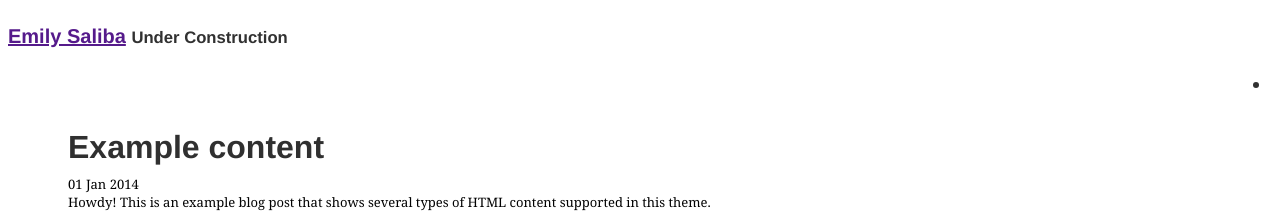
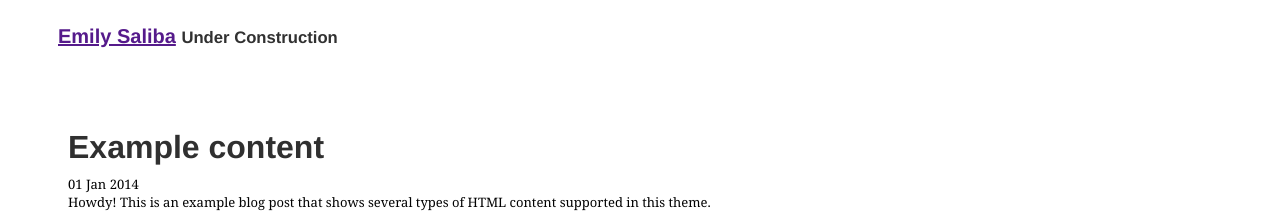
Before and after one commit to emilysquid/emilysquid.github.io, a Jekyll site: the page built from _posts/2014-01-01-example-content.md, in a window 1280 px wide. Shown: the top 213 px of the page. Built offline with Jekyll 4.4.1, drawn with Linux system fonts in a browser that asks for light colours.

Commit message:
update header

```diff
--- a/_layouts/post.html
+++ b/_layouts/post.html
@@ -90,7 +90,53 @@
     font-family: helvetica, sans-serif;
   }
 
+/* header */
+header {
+  display: block;
+  /*height: 100px;*/
+  margin:0 60px 0 50px;
+  color: #ccc;
+}
+  header h1 {
+    display: block;
+    height: 50px;
+    margin:30px 0 0 0;
+    float: left;
+  }
+    header h1 a {
+      display:inline-block;
+      -webkit-transform: translate3d(0,0,0);
+      -webkit-transition: 160ms -webkit-transform ease-out;
+    }
+    header h1 a:hover {
+      -webkit-transform: translate3d(0,2px,0);
+  /*    -webkit-filter: blur(1px);
+      -moz-filter: blur(1px);*/
+      cursor:pointer;
+    }
+    header h1 img { display:block; float:left; }
 
+  header ul.navigation {
+    display:block;
+    text-align: left;
+    float: right;
+    line-height: 50px;
+    margin-top: 35px;
+    font-family: helvetica, sans-serif;
+  }
+  header ul.navigation li {
+    display: inline-block;
+    list-style: none;
+    margin-left: 1em;
+  }
+  header ul.navigation li:first-child { margin-left: 0; }
+  header ul.navigation li a {
+    color: #888;
+    text-decoration: none;
+    font-size: 11px;
+  }
+  header ul.navigation li a:hover { color: black; text-decoration: none; }
+  header ul.navigation li a.active { font-weight:bold; color:black; }
       .page,
       .post {
         margin-bottom: 4em;
--- a/public/css/screen.css
+++ b/public/css/screen.css
@@ -108,7 +108,7 @@
 /* header */
 header {
   display: block;
-  height: 100px;
+  /*height: 100px;*/
   margin:0 60px 0 50px;
   color: #ccc;
 }
```
